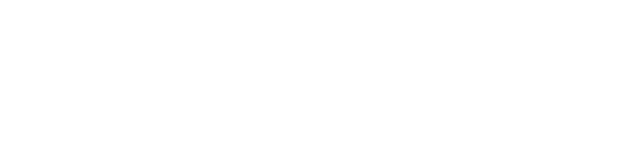
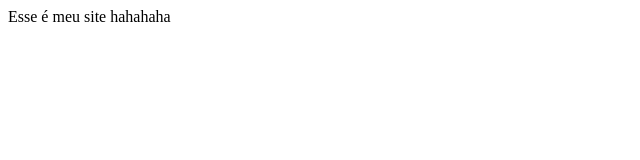
Before and after one commit to docarmoj/site, a plain HTML site: page index.html in a window 1280 px wide. Shown: the whole page, without its empty margins (0-640 px from the left). Drawn offline with Linux system fonts and the light colour scheme.

Commit message:
Agora sim alteração no body do index.html

```diff
--- a/index.html
+++ b/index.html
@@ -5,5 +5,6 @@
 <title> Meu Site </title>
 </head>
 <body>
+Esse é meu site hahahaha
 </body>
 </html>
```
